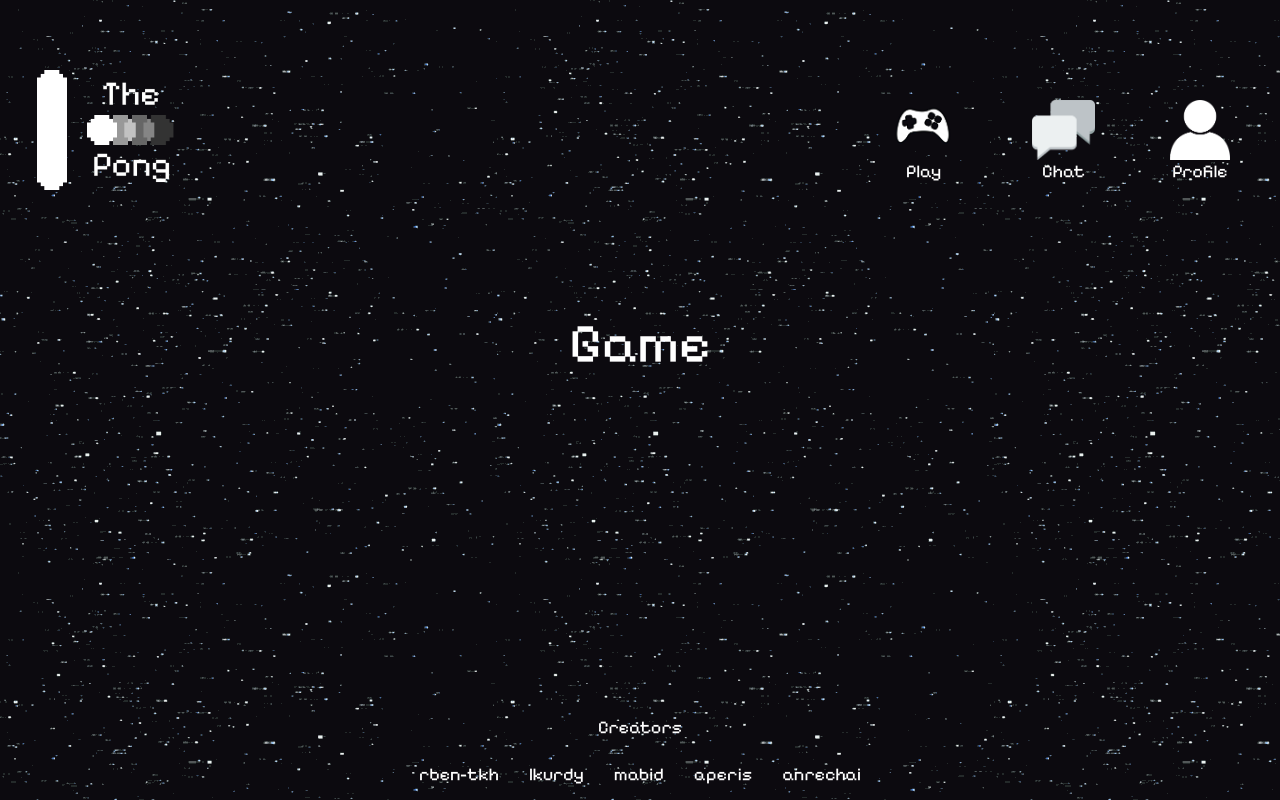
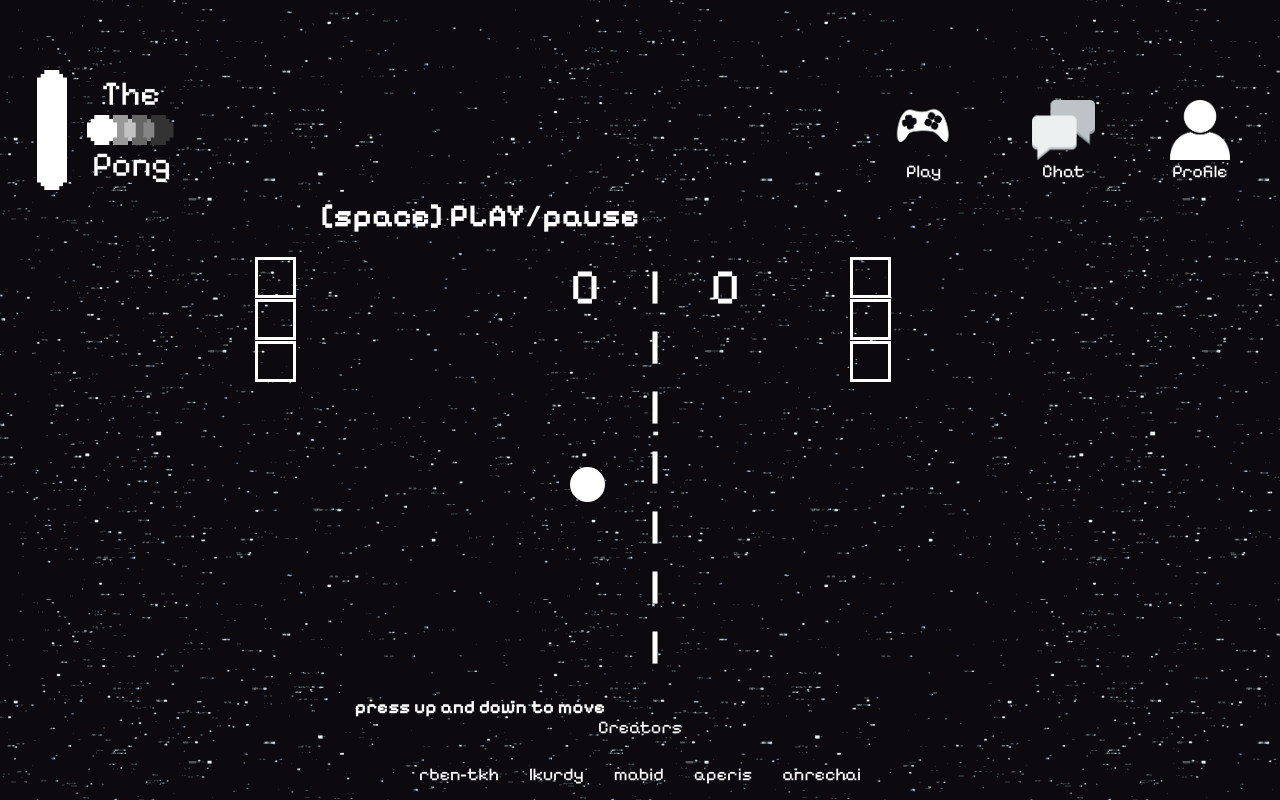
Before and after one commit to lkurdy/T2, a React (Vite) app: page /game in a window 1280 px wide. Built offline with nearby package versions, Linux system fonts and the light colour scheme.

Commit message:
pong added

```diff
--- /dev/null
+++ b/src/components/Pong/index.tsx
@@ -0,0 +1,287 @@
+import React from 'react';
+
+/* Enum */
+const BACKGROUND = 0;
+const PLAYER = 1;
+const BALL = 2;
+export {
+    BACKGROUND,
+    PLAYER,
+    BALL,
+}
+/* style sheet */
+const backgroundStyle = {
+    height: "35px",
+    width: "35px",
+    justifyContent: "center",
+    borderRadius: "2px",
+}
+
+const playerStyle = {
+    height: "35px",
+    width: "35px",
+    borderStyle: "solid",
+    justifyContent: "center",
+    color: "white"
+}
+
+const ballStyle = {
+    height: "35px",
+    width: "35px",
+    display: "block",
+    backgroundColor: "white",
+    justifyContent: "center",
+    borderRadius: "100%",
+    color:"white",
+    zIndex: "10",
+    position: 'relative'
+}
+
+/* function to select style */
+const getStyle = (val) => {
+    if (val === BACKGROUND) {
+        return {};
+    } if (val === PLAYER) {
+        return playerStyle;
+    } else {
+        return ballStyle;
+    }
+}
+
+const Box = (props) => <div style={backgroundStyle}>
+                        <div style={getStyle(props.name)} />
+                    </div>
+
+/* size */
+const ROW_SIZE = 10
+const COL_SIZE = 20
+
+/* paddle */
+const PADDLE_BOARD_SIZE = 3;
+const PADDLE_EDGE_SPACE = 1;
+
+/* buttons */
+const PLAYER_UP   = 38  // up arrow
+const PLAYER_DOWN = 40  // down arrow
+const PAUSE       = 32  // space
+
+const inner = {
+    display: "flex",
+    flexDirection: "row",
+    justifyContent: "justify",
+}
+
+const outer = {
+    display: "flex",
+    flexDirection: "column",
+    justifyContent: "justify",
+    marginTop: "-9em",
+    marginLeft: "-20em",
+    Text: "100px",
+    padding: "10px"
+}
+const dividerStyle = {
+    marginLeft: "50px",
+    fontSize: "50px",
+    color: "white"
+}
+
+const score = {
+    marginLeft: "100px",
+    fontSize: "50px",
+    color: "white"
+}
+
+const style = {
+    width: "250px",
+    heigth: "250px",
+    display: "grid",
+    gridTemplate: `repeat(${ROW_SIZE}, 1fr) / repeat(${COL_SIZE}, 1fr)`
+}
+
+
+const InitialState = () => {
+    const paddle = [...Array(PADDLE_BOARD_SIZE)].map((_, pos) => pos);
+    return {
+        /* board */
+        player: paddle.map(x => (x  * COL_SIZE) + PADDLE_EDGE_SPACE),
+        opponent: paddle.map(x => ((x+1) * COL_SIZE)-(PADDLE_EDGE_SPACE+1)),
+        ball: Math.round((ROW_SIZE * COL_SIZE)/2)+ ROW_SIZE,
+        /* ball */
+        ballSpeed: 100,
+        deltaY: -COL_SIZE,
+        deltaX: -1, // -1 means the ball is moving towards player 1 means towards opponent
+        pause: true,
+        /* for dumb Ai */
+        opponentSpeed: 150,
+        opponentDir: false,
+        /* Score */
+        playerScore: 0,
+        opponentScore: 0,
+    }
+}
+
+class Pong extends React.Component {
+    constructor(props) {
+        super(props);
+        this.state = InitialState();
+    }
+
+    resetGame = () => this.setState({
+       ball: Math.round((ROW_SIZE * COL_SIZE)/2)+ ROW_SIZE,
+    })
+
+    moveBoard = (playerBoard, isUp) => {
+        const playerEdge = isUp? playerBoard[0]: playerBoard[PADDLE_BOARD_SIZE-1];
+
+        if (!this.touchingEdge(playerEdge)) {
+            const deltaY =  (isUp ? -COL_SIZE : COL_SIZE);
+            /* if ball touches the edge */
+            const newDir = (this.state.deltaY !== COL_SIZE ^ isUp) ? -this.state.deltaY: this.state.deltaY;
+
+            if (!this.touchingEdge(this.state.ball)) {
+                switch (this.state.ball) {
+                    case playerEdge + deltaY -1:
+                        this.setState({
+                            deltaY: newDir,
+                            deltaX: -1,
+                        })
+                        break;
+                    case playerEdge:
+                        this.setState({
+                            deltaY: newDir,
+                        })
+                        break;
+                    case playerEdge + deltaY + 1:
+                        this.setState({
+                            deltaY: newDir,
+                            deltaX: 1,
+                        })
+                        break;
+                }
+            }
+            return playerBoard.map(x=> x + deltaY);
+        }
+        return false
+    }
+
+    componentDidMount() {
+        /* moving the ball */
+        setInterval(() => {
+            if (!this.state.pause){
+                this.bounceBall();
+            }
+        }, this.state.ballSpeed);
+        /* moving the opponent */
+        setInterval(() => {
+            if (!this.state.pause){
+               this.moveOpponent();
+            }
+        }, this.state.opponentSpeed);
+
+        document.onkeydown = this.keyInput;
+        document.title = "ping-pong"
+    }
+
+    touchingEdge = (pos) => (0 <= pos && pos < COL_SIZE) || (COL_SIZE*(ROW_SIZE-1) <= pos && pos < COL_SIZE * ROW_SIZE)
+
+    touchingPaddle = (pos) => {
+        return (this.state.player.indexOf(pos) !== -1) ||
+            (this.state.opponent.indexOf(pos) !== -1) ||
+            this.state[(this.state.deltaX === -1) ? "player":"opponent"].indexOf(pos+this.state.deltaX) !== -1;
+    }
+
+    isScore = (pos) => (this.state.deltaX === -1 && pos % COL_SIZE === 0) || (this.state.deltaX === 1 && (pos+1) % COL_SIZE === 0)
+
+    moveOpponent = () => {
+        const movedPlayer = this.moveBoard(this.state.opponent, this.state.opponentDir);
+        movedPlayer ? this.setState({opponent: movedPlayer}):
+            this.setState({opponentDir: !this.state.opponentDir});
+    }
+
+    touchingPaddleEdge = (pos) => this.state.player[0] === pos ||
+                                this.state.player[PADDLE_BOARD_SIZE -1] === pos ||
+                                this.state.opponent[0] === pos ||
+                                this.state.opponent[PADDLE_BOARD_SIZE -1] === pos
+
+    bounceBall = () => {
+        const newState = this.state.ball + this.state.deltaY+this.state.deltaX;
+        if (this.touchingEdge(newState)) {
+            this.setState({deltaY: -this.state.deltaY})
+        }
+
+        if (this.touchingPaddleEdge(newState)) {
+            this.setState({deltaY: -this.state.deltaY})
+        }
+
+        if (this.touchingPaddle(newState)) {
+            this.setState({deltaX: -this.state.deltaX})
+        }
+
+        /* updating board */
+        this.setState({ball: newState})
+
+        /* checking if loss or won */
+        if (this.isScore(newState)) {
+            if (this.state.deltaX !== -1) {
+                /* player won */
+                this.setState({
+                    playerScore: this.state.playerScore+1,
+                    ball: newState,
+                })
+            } else {
+                /* opponent won */
+                this.setState({
+                    opponentScore: this.state.opponentScore+1,
+                    ball: newState,
+                })
+            }
+            this.setState({pause: true})
+            this.resetGame();
+        }
+    }
+
+    keyInput = ({keyCode}) => {
+        switch (keyCode) {
+            case PLAYER_UP:
+            case PLAYER_DOWN:
+                const movedPlayer = this.moveBoard(this.state.player, keyCode===PLAYER_UP);
+                if (movedPlayer) {
+                    this.setState({player: movedPlayer, pause: false})
+                }
+                break;
+            case PAUSE:
+                this.setState({pause: true})
+                break;
+        }
+    }
+
+    render() {
+        const board = [...Array(ROW_SIZE * COL_SIZE)].map((_, pos) => {
+            let val = BACKGROUND;
+            if ((this.state.player.indexOf(pos) !== -1) || (this.state.opponent.indexOf(pos) !== -1)) {
+                val = PLAYER;
+            } else if (this.state.ball === pos) {
+                val = BALL;
+            }
+            return <Box key={pos} k={pos} name={val} />;
+        })
+
+        const divider = [...Array(ROW_SIZE/2+2)].map(_=> <div>{"|"}</div>);
+        return (
+        <div style={outer}>
+            <h1> {"[space]"} {this.state.pause? "PLAY/pause": "play/PAUSE"} </h1>
+            <div style={inner}>
+                <div style={style}>{board}</div>
+                <div style={score}>{this.state.playerScore}</div>
+                <div style={dividerStyle}>  {divider} </div>
+                <div style={dividerStyle}>{this.state.opponentScore}</div>
+
+            </div>
+            <h3> {"press up and down to move"} </h3>
+        </div>
+        )
+    }
+}
+
+export default Pong;
--- a/src/pages/Game/index.tsx
+++ b/src/pages/Game/index.tsx
@@ -1,13 +1,13 @@
 import styled from 'styled-components'
 import { useEffect } from 'react';
+import Pong from '../../components/Pong/';
 
 const Container = styled.main`
 	display: flex;
 	flex-direction: column;
 	justify-content: center;
 	align-items: center;
-	text-align: center;
-	font-size: 55px`
+	text-align: center;`
 
 function Game() {
 	useEffect(() => {
@@ -16,7 +16,7 @@
 
   return (
     <Container>
-		Game
+		<Pong />
     </Container>
   );
 }
--- a/tsconfig.json
+++ b/tsconfig.json
@@ -20,6 +20,6 @@
     "noUnusedParameters": true,
     "noFallthroughCasesInSwitch": true
   },
-  "include": ["src"],
+  "include": ["src", "App.js", "src/components/Pong/box.tsx"],
   "references": [{ "path": "./tsconfig.node.json" }]
 }
```
